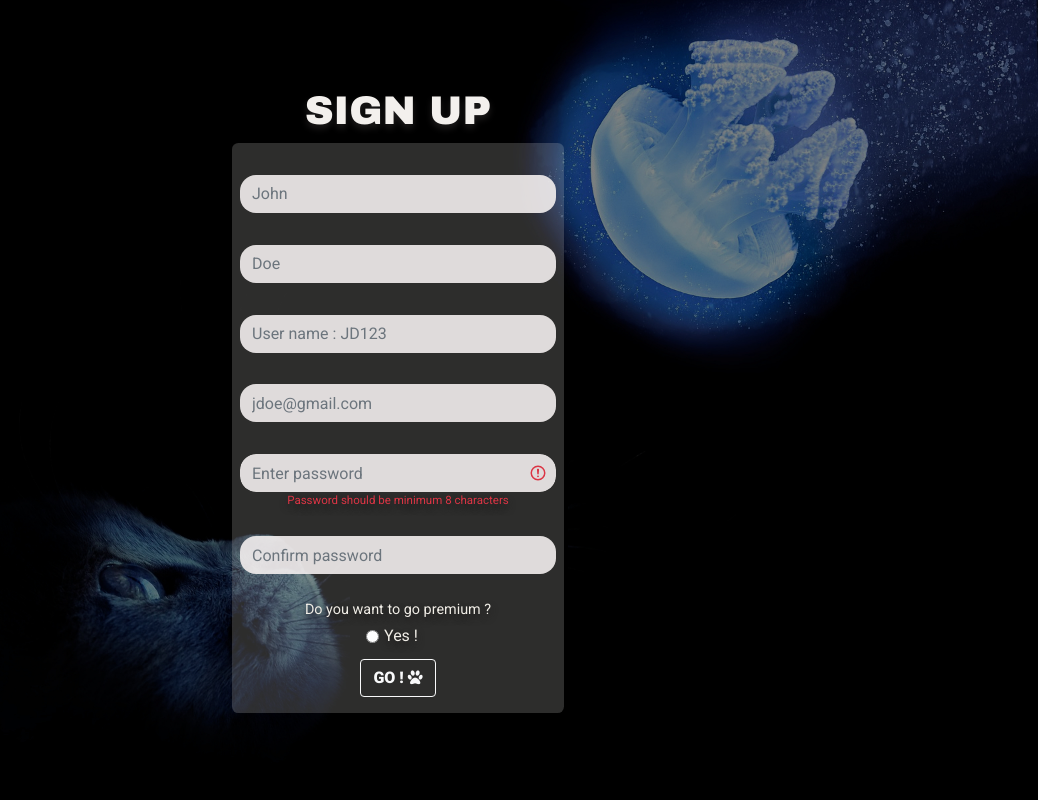
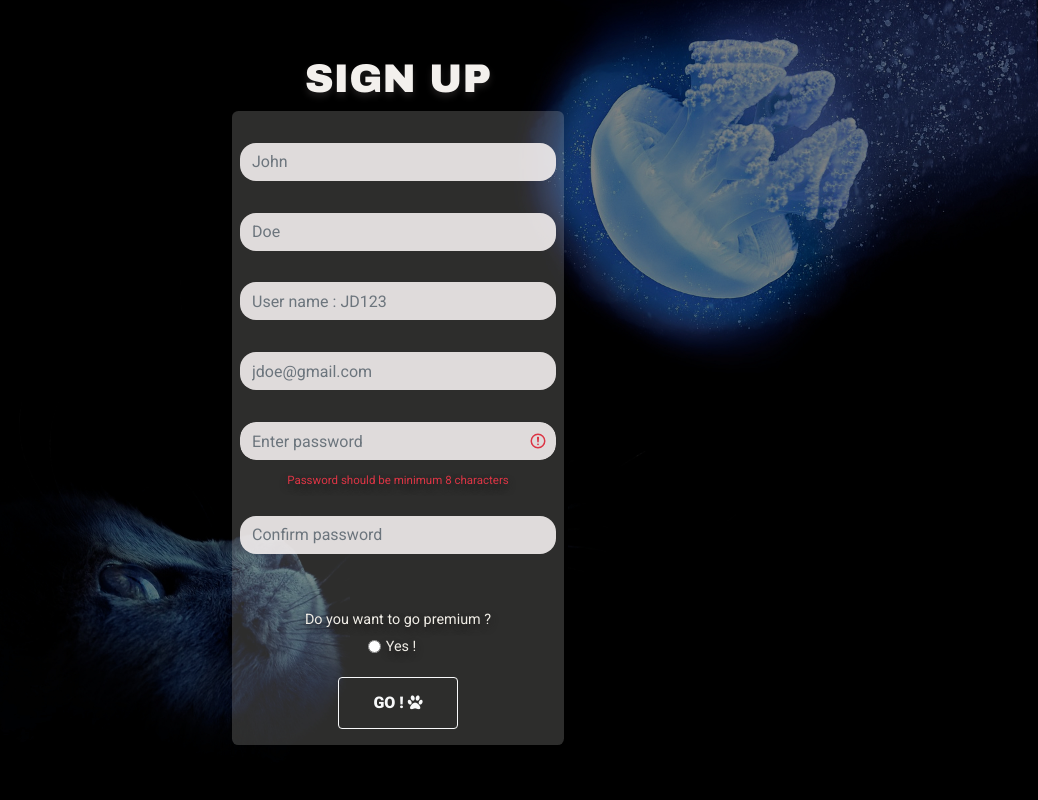
Before and after one commit to Mathieuherbos/Getflix, a PHP site: page /signup.php in a window 1280 px wide. Shown: the whole page, without its empty margins (242-1280 px from the left). Run offline with PHP 8.4, Linux system fonts and the light colour scheme; some libraries are stand-ins or nearby versions.

Commit message:
signup.php and style.css mofidications

```diff
--- a/signup.php
+++ b/signup.php
@@ -15,7 +15,6 @@ include_once 'db.php';
     <link rel="stylesheet" href="https://cdnjs.cloudflare.com/ajax/libs/animate.css/4.0.0/animate.min.css"/>
 
 
-
 </head>
 <body>
 
@@ -26,37 +25,35 @@ include_once 'db.php';
                         <div class="col-xl-4 col-lg-5 col-md-6 col-sm-10 mx-auto text-center form p-4">
                             <h1 class="title">SIGN UP</h1>
                                 <div class="px-2 signupform">
-                            <form action="signup_db.php" method="post" class="needs-validation" novalidate="">
+                                    <form action="signup_db.php" method="post" class="needs-validation" novalidate="" >
                                         <div class="form-group usernameSi">
-                                        <input class="form-control" type="text" name="firstName" placeholder="John" required>
+                                            <input class="form-control mb-3" type="text" name="firstName" placeholder="John" required>
                                         </div>
                                         <div class=" form-group usernameSi">
-                                        <input class="form-control"type="text" name="lastName" placeholder="Doe" required>
+                                            <input class="form-control mb-3"type="text" name="lastName" placeholder="Doe" required>
                                         </div>
 
                                         <div class="form-group passwordSi">
-                                        <input class="form-control" type="text" name="user" placeholder="User name : JD123" required>
+                                            <input class="form-control mb-3" type="text" name="user" placeholder="User name : JD123" required>
 
                                         </div>
                                         <div class="form-group usernameSi">
-                                    <input class="form-control" type="text" name="email" placeholder="jdoe@gmail.com" required>
+                                            <input class="form-control mb-3" type="text" name="email" placeholder="jdoe@gmail.com" required>
                                         </div>
 
 
                                         <div class="form-group was-validated usernameSi">
-                                    <input id="pw" class="form-control" type="password" name="pw" placeholder="Enter password" required pattern=".{8,}" required title="8 characters minimum">
-                                    <div class="valid-feedback">Valid</div>
+                                            <input id="password" class="form-control mb-3" type="password" name="pw" placeholder="Enter password" required pattern=".{8,}" required title="8 characters minimum">
+                                                <div class="valid-feedback">Valid password</div>
                                                 <div class="invalid-feedback">Password should be minimum 8 characters</div>
                                         </div>
-
                                         <div class="passwordSi form-group">
-                                        <input id="confirm_pw" class="form-control" type="password" name="confirm_pw" placeholder="Confirm password" required oninput='confirm_pw.setCustomValidity(confirm_pw.value != pw.value ? "Passwords do not match." : "")'>
-
+                                            <input id="confirm_password" class="form-control mb-3" type="password" name="confirm_pw" placeholder="Confirm password" required onChange="checkPasswordMatch();">
+                                            <div id="checkmatch"></div>
                                         </div>
 
                                         <div class="usernameSi">
                                             <p>Do you want to go premium ?</p>
-                                </div>
                                             <div class="radio">
                                                 <div class="form-check form-check-inline">
                                                 <input class="form-check-input" type="radio" name="premium" id="inlineRadio1" value="1">
@@ -64,8 +61,9 @@ include_once 'db.php';
                                                     Yes !
                                                 </label>
                                         </div>
+                                        </div>
                                         <br>
-                                <button type="submit" name="submit" class="btn btn-outline-light gobtn" id="submit"><b>GO ! <i class="fa fa-paw animate__animated animate__fadeIn" aria-hidden="true"></i></b></button>
+                                        <button type="submit" name="submit" class="btn btn-outline-light gobtn"><b>GO ! <i class="fa fa-paw animate__animated animate__fadeIn" aria-hidden="true"></i></b></button>
                                 </form>
                             </div>
                         </div>
@@ -75,20 +73,27 @@ include_once 'db.php';
         </section>
 
 
-        <!--SCRIPTS-->
+        <!--SCRIPTS & Jquery-->
+        <!-- jQuery first, then Popper.js, then Bootstrap JS -->
+    <script src="https://code.jquery.com/jquery-3.2.1.slim.min.js" integrity="sha384-KJ3o2DKtIkvYIK3UENzmM7KCkRr/rE9/Qpg6aAZGJwFDMVNA/GpGFF93hXpG5KkN" crossorigin="anonymous"></script>
+    <script src="https://cdnjs.cloudflare.com/ajax/libs/popper.js/1.12.9/umd/popper.min.js" integrity="sha384-ApNbgh9B+Y1QKtv3Rn7W3mgPxhU9K/ScQsAP7hUibX39j7fakFPskvXusvfa0b4Q" crossorigin="anonymous"></script>
+    <script src="https://maxcdn.bootstrapcdn.com/bootstrap/4.0.0/js/bootstrap.min.js" integrity="sha384-JZR6Spejh4U02d8jOt6vLEHfe/JQGiRRSQQxSfFWpi1MquVdAyjUar5+76PVCmYl" crossorigin="anonymous"></script>
+        <script>
+            function checkPasswordMatch() {
+                    let password = $("#password").val();
+                    let confirmPassword = $("#confirm_password").val();
 
-        <script>
+                    if (password != confirmPassword)
+                    $("#checkmatch").html("Passwords do not match!");
 
-            function check_pass() {
-                if (document.getElementById('pw').value ==
-                        document.getElementById('confirm_pw').value) {
-                    document.getElementById('submit').disabled = false;
-                } else {
-                    document.getElementById('submit').disabled = true;
+                    else
+                        $("#checkmatch").html("Passwords match.");
                 }
-            }
+
+                $(document).ready(function () {
+                $("#confirm_password").keyup(checkPasswordMatch);
+                });
         </script>
-
 </body>
 
 </html>
--- a/style.css
+++ b/style.css
@@ -69,6 +69,7 @@
 
 .gobtn {
   margin-top: 1em;
+  padding: 13px 34px;
 }
 
 .usernameSi,
@@ -146,16 +147,6 @@ h3 {
 
 /* Password validation */
 
-.pd-password-valid {
-  color: green;
-
+#checkmatch{
+  padding-top: 1em;
 }
-
-.pd-password-invalid{
-  color:red;
-}
-      .pd-password-invalid:before {
-       position: relative;
-       left: -5px;
-       content: "x";
-      }
```
Lines whose indentation alone changed are shown as unchanged.
